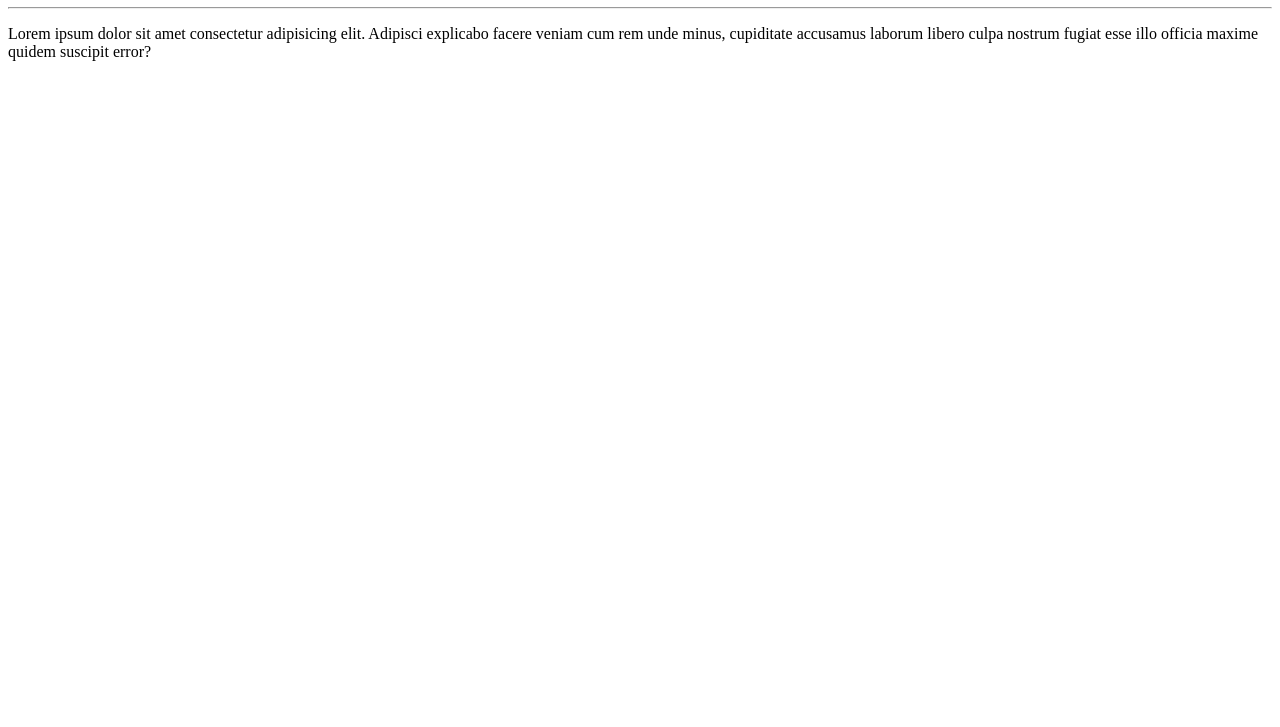
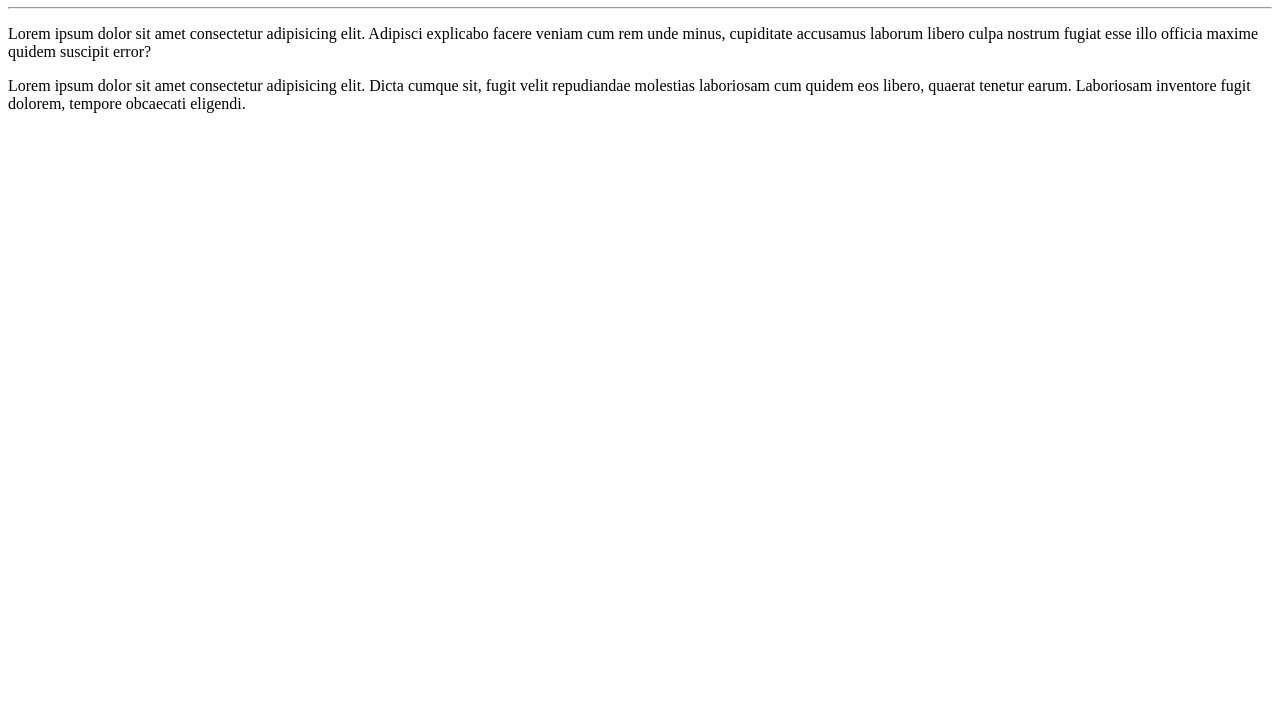
Before and after one commit to misael-hermom/Ola-Mundo, a plain HTML site: page site-exemplo/index.html in a window 1280 px wide. Shown: the part 73-800 px from the top of the page. Drawn offline with Linux system fonts and the light colour scheme.

Commit message:
adicionei um paragrafo

```diff
--- a/site-exemplo/index.html
+++ b/site-exemplo/index.html
@@ -9,5 +9,6 @@
     <h1>Olá, mundo!</h1>
     <hr>
     <p>Lorem ipsum dolor sit amet consectetur adipisicing elit. Adipisci explicabo facere veniam cum rem unde minus, cupiditate accusamus laborum libero culpa nostrum fugiat esse illo officia maxime quidem suscipit error?</p>
+    <p>Lorem ipsum dolor sit amet consectetur adipisicing elit. Dicta cumque sit, fugit velit repudiandae molestias laboriosam cum quidem eos libero, quaerat tenetur earum. Laboriosam inventore fugit dolorem, tempore obcaecati eligendi.</p>
 </body>
 </html>
```
